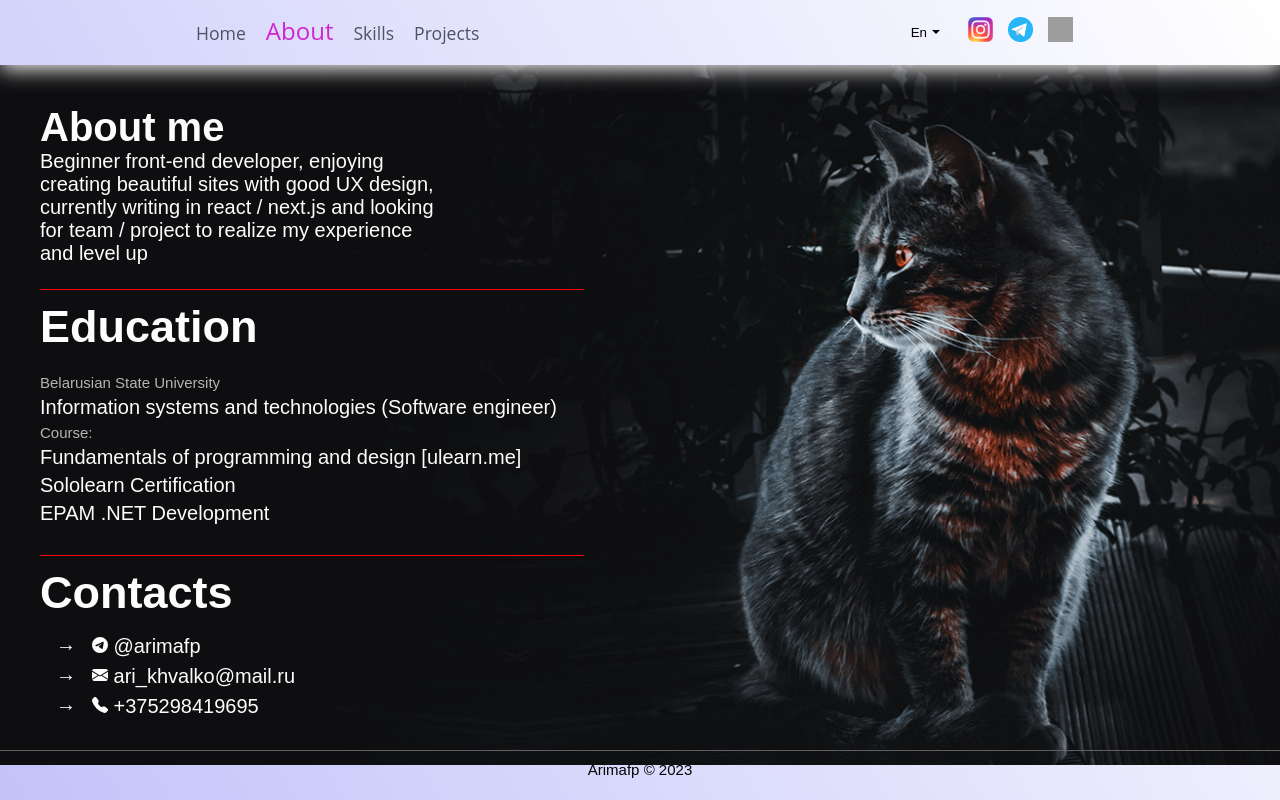
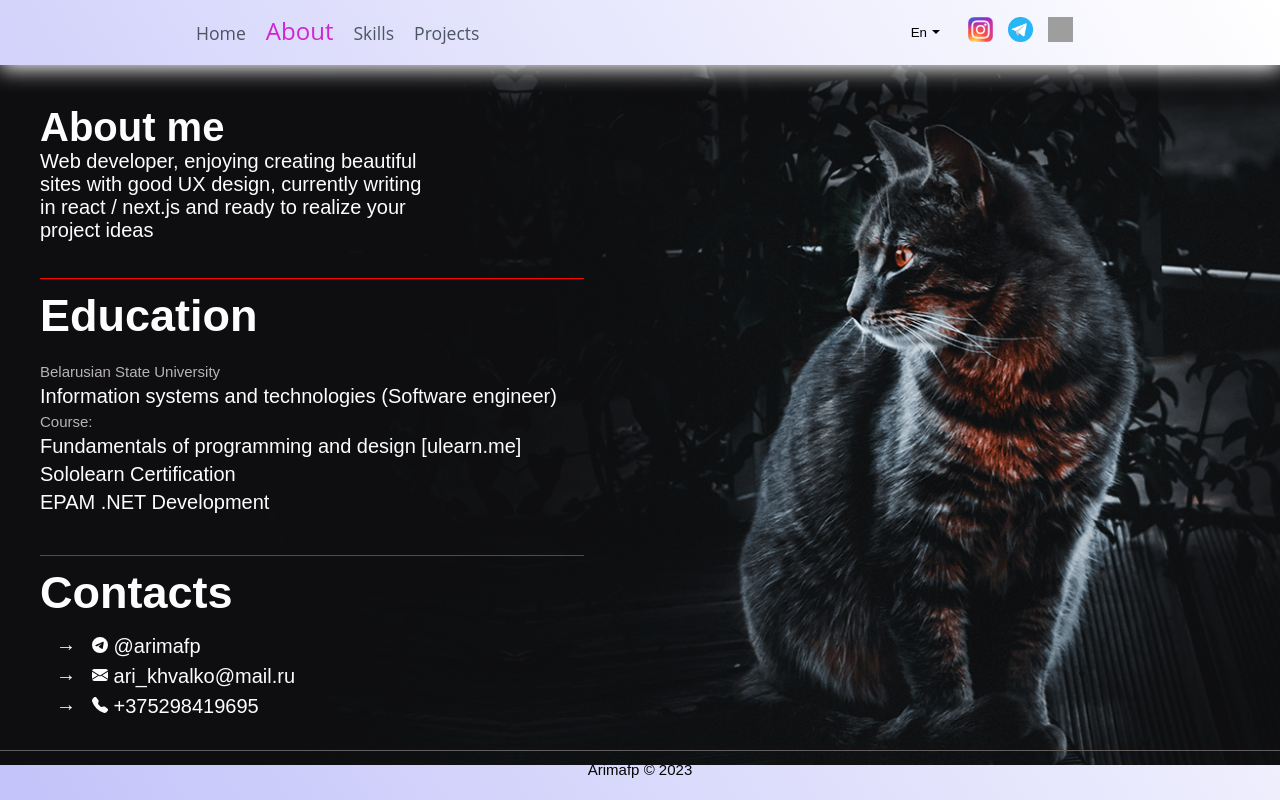
Before and after one commit to Inofp/portfolio, a Next.js app: page /about in a window 1280 px wide. Built offline with nearby package versions, Linux system fonts and the light colour scheme; grey boxes are pictures that could not be loaded.

Commit message:
text upd

```diff
--- a/src/constants/data.js
+++ b/src/constants/data.js
@@ -28,7 +28,7 @@ const userData = {
     title:
       "web developer and UI/UX designer with a passion for creating beautiful, functional, and user-centered digital experiences.",
     description: [
-      `Beginner front-end developer, enjoying creating beautiful sites with good UX design, currently writing in react / next.js and looking for team / project to realize my experience and level up`,
+      `Web developer, enjoying creating beautiful sites with good UX design, currently writing in react / next.js and ready to realize your project ideas`,
     ],
   },
 
```
